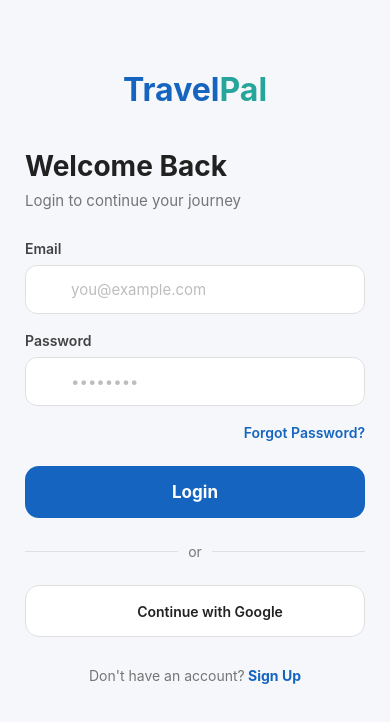
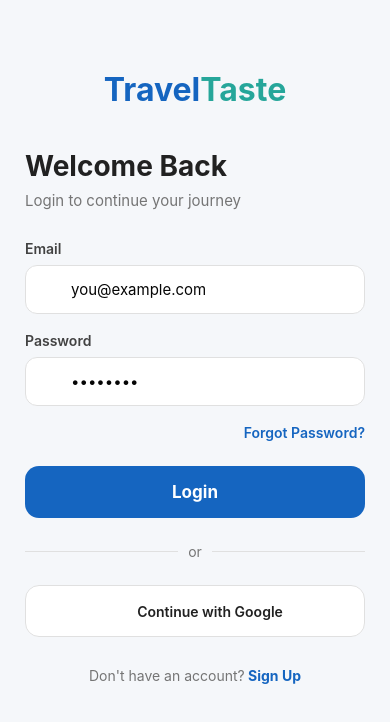
Before and after one commit to SaradaThisun/Smart-Route-Dining-Planner, a React Native app in the folder Frontend/: screen /Login in a window 390 px wide. Shown: the top 722 px of the page. Built offline with nearby package versions, Linux system fonts and the light colour scheme; some icons are missing.

Commit message:
Refactor LoginScreen to use SafeAreaView and ScrollView

```diff
--- a/Frontend/src/screens/auth/LoginScreen.tsx
+++ b/Frontend/src/screens/auth/LoginScreen.tsx
@@ -6,7 +6,9 @@
   TouchableOpacity,
   KeyboardAvoidingView,
   Platform,
+  ScrollView,
 } from 'react-native';
+import { SafeAreaView } from 'react-native-safe-area-context';
 import Ionicons from "@react-native-vector-icons/ionicons";
 import { NativeStackNavigationProp } from '@react-navigation/native-stack';
 import { useNavigation } from '@react-navigation/native';
@@ -62,14 +64,22 @@
   };
 
   return (
-    <KeyboardAvoidingView
-      style={styles.container}
-      behavior={Platform.OS === 'ios' ? 'padding' : undefined}
-    >
+    <SafeAreaView style={styles.container} edges={['top', 'bottom']}>
+      <KeyboardAvoidingView
+        style={styles.container}
+        behavior={Platform.OS === 'ios' ? 'padding' : undefined}
+      >
+      <ScrollView
+        style={styles.scroll}
+        contentContainerStyle={styles.scrollContent}
+        keyboardShouldPersistTaps="handled"
+        showsVerticalScrollIndicator={false}
+      >
+      <View style={styles.gradient}>
       <View style={styles.header}>
         <Text style={styles.logoText}>
           <Text style={{ color: '#1565C0' }}>Travel</Text>
-          <Text style={{ color: '#26A69A' }}>Pal</Text>
+          <Text style={{ color: '#26A69A' }}>Taste</Text>
         </Text>
       </View>
 
@@ -89,7 +99,7 @@
             <TextInput
               style={styles.input}
               placeholder="you@example.com"
-              placeholderTextColor="#BDBDBD"
+              placeholderTextColor="#050505"
               value={email}
               onChangeText={setEmail}
               autoCapitalize="none"
@@ -107,7 +117,7 @@
             <TextInput
               style={styles.input}
               placeholder="••••••••"
-              placeholderTextColor="#BDBDBD"
+              placeholderTextColor="#050505"
               secureTextEntry={!showPassword}
               value={password}
               onChangeText={setPassword}
@@ -153,7 +163,10 @@
           </TouchableOpacity>
         </View>
       </View>
-    </KeyboardAvoidingView>
+      </View>
+      </ScrollView>
+      </KeyboardAvoidingView>
+    </SafeAreaView>
   );
 };
 
```
